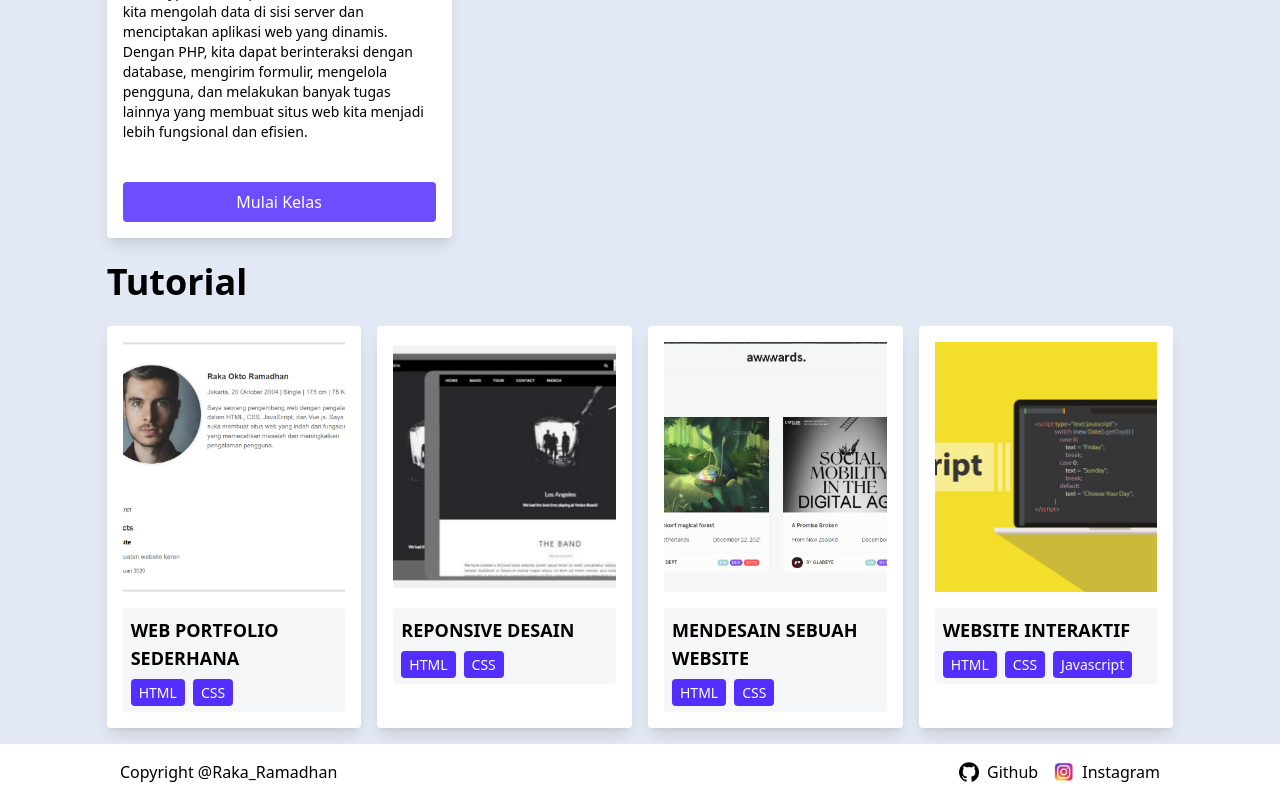
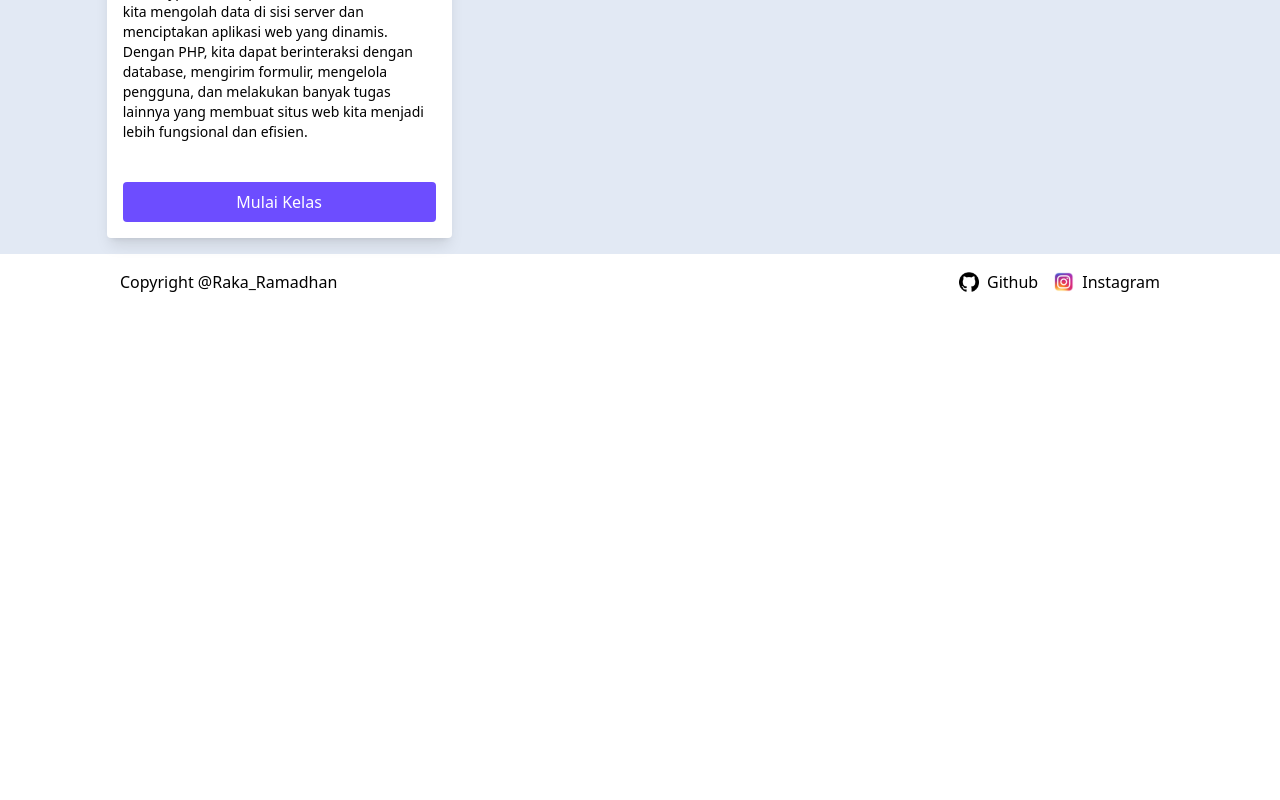
Before and after one commit to Tony-Portfolio/day-8, a Nuxt app: page /class/list in a window 1280 px wide. Shown: the part 1106-1906 px from the top of the page. After the commit the page ends 1416 px from the top, so only its background shows below. Built offline with nearby package versions, Linux system fonts and the light colour scheme.

Commit message:
Update commit

```diff
--- a/components/Card.vue
+++ b/components/Card.vue
@@ -2,7 +2,7 @@
   <div
     class="bg-white p-4 shadow-lg rounded flex flex-row w-full h-full hover:shadow-2xl hover:bottom-[5px] bottom-0 transition duration-500 ease-in-out hover:shadow-[rgba(109,77,255,0.6)] relative gap-4"
     style="transition:bottom 0.5s, box-shadow 0.5s;">
-    <NuxtLink :to="'/' + link" class="flex w-full gap-4 flex-col">
+    <NuxtLink :to="'' + link" class="flex w-full gap-4 flex-col">
       <img :src="'/images/' + image" alt=""
         class="h-[250px] w-full md:w-[300px] xl:w-[400px] block object-cover object-top">
       <div class="flex-grow">
--- a/pages/class/list.vue
+++ b/pages/class/list.vue
@@ -108,16 +108,16 @@
                     </div>
                 </div>
             </section>
-            <section id="class" class="">
+            <!-- <section id="class" class="">
                 <h2 class="font-bold text-4xl my-6">Tutorial</h2>
                 <div class="grid grid-cols-1 sm:grid-cols-2 md:grid-cols-3 lg:grid-cols-4 gap-4">
-                    <Card title="Web Portfolio Sederhana" image="tutorial-1.png" link="tutorial/tutorial-1" date="12 Januari 2002" lang1 = "HTML" lang2 = "CSS">
+                    <Card title="Web Portfolio Sederhana" image="tutorial-1.png" link="/tutorial/tutorial-1" date="12 Januari 2002" lang1 = "HTML" lang2 = "CSS">
                     </Card>
                     <Card title="Reponsive Desain" image="tutorial-2.png" link="#" date="20 Januari 2002" lang1 = "HTML" lang2 = "CSS"></Card>
                     <Card title="Mendesain sebuah website" image="tutorial-3.jpg" link="#" date="14 Februari 2002" lang1 = "HTML" lang2 = "CSS"></Card>
                     <Card title="Website interaktif" image="tutorial-4.jpg" link="#" date="28 Februari 2002" lang1 = "HTML" lang2 = "CSS" lang3="Javascript"></Card>
                 </div>
-            </section>
+            </section> -->
         </main>
         <NuxtLayout :name="layouts.footer">
         </NuxtLayout>
--- a/pages/index.vue
+++ b/pages/index.vue
@@ -111,7 +111,7 @@
             <section id="class" class="">
                 <h3 class="font-bold text-2xl py-8">Tutorial</h3>
                 <div class="grid grid-cols-1 sm:grid-cols-2 md:grid-cols-3 lg:grid-cols-4 gap-4">
-                    <Card title="Web Portfolio Sederhana" image="tutorial-1.png" link="tutorial/tutorial-1" date="12 Januari 2002" lang1 = "HTML" lang2 = "CSS">
+                    <Card title="Web Portfolio Sederhana" image="tutorial-1.png" link="/tutorial/tutorial-1" date="12 Januari 2002" lang1 = "HTML" lang2 = "CSS">
                     </Card>
                     <Card title="Reponsive Desain" image="tutorial-2.png" link="#" date="20 Januari 2002" lang1 = "HTML" lang2 = "CSS"></Card>
                     <Card title="Mendesain sebuah website" image="tutorial-3.jpg" link="#" date="14 Februari 2002" lang1 = "HTML" lang2 = "CSS"></Card>
```
